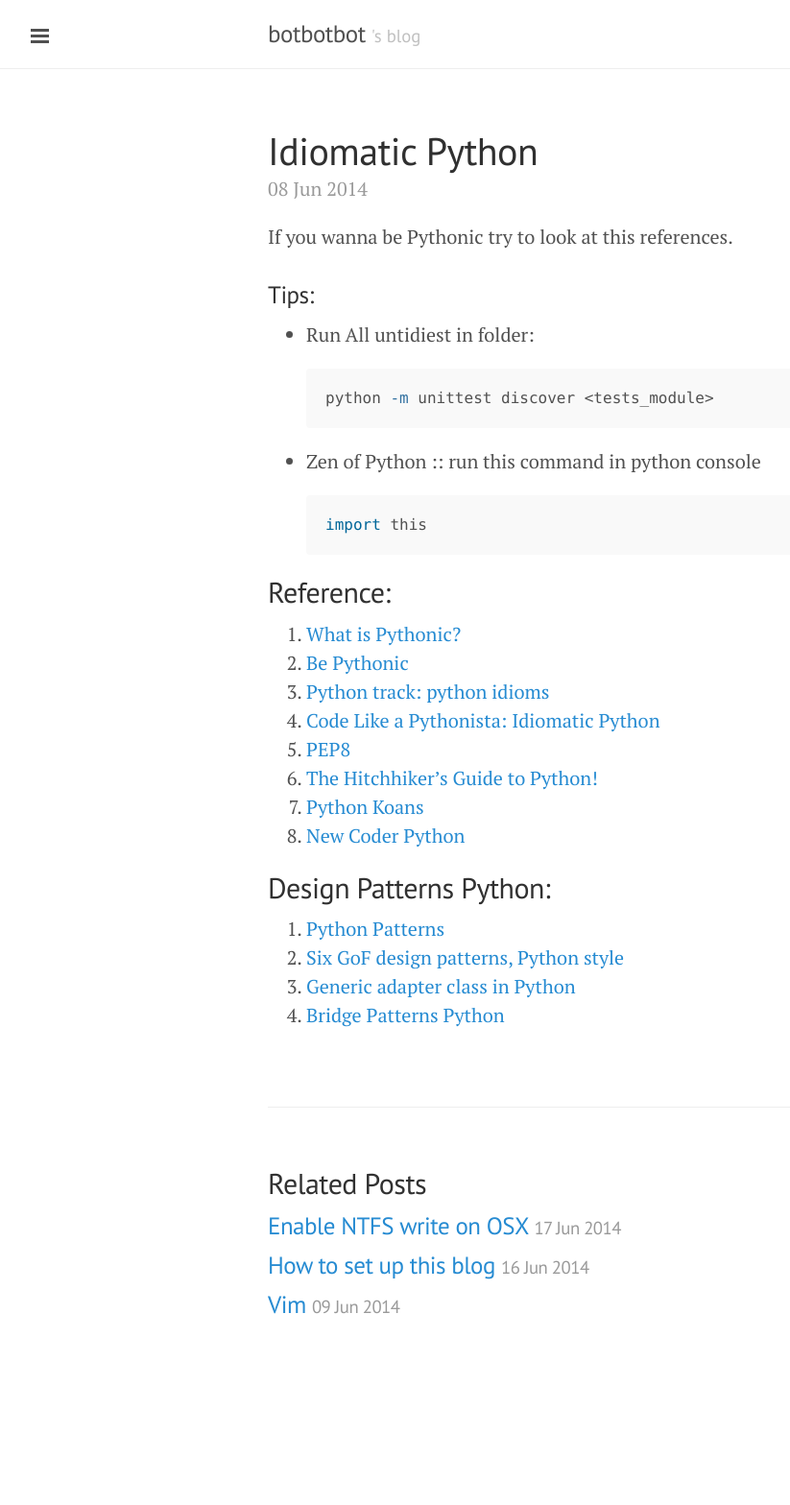
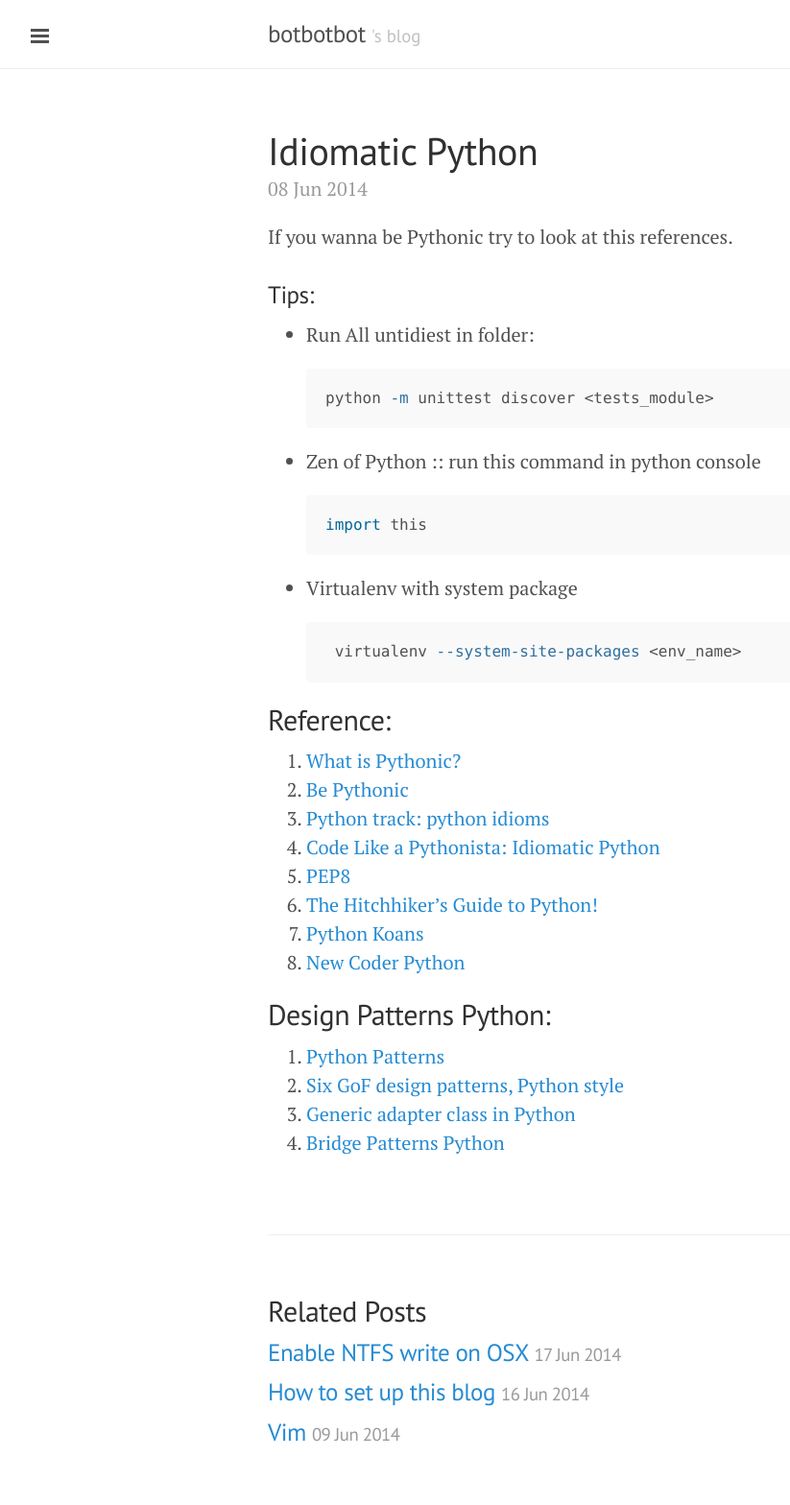
Before and after one commit to ibotdotout/ibotdotout.github.io, a Jekyll site: the page built from _posts/2014-06-08-python-idomatic.md, in a window 1280 px wide. Shown: the whole page at 96% size, without its empty margins (1-824 px from the left). Built offline with Jekyll 4.4.1, drawn with Linux system fonts in a browser that asks for light colours; Markdown is read by kramdown in place of the engine named in the settings; before the commit the page ends 1436 px from its top, so only the background shows below that.

Commit message:
update post/python

````diff
--- a/_posts/2014-06-08-python-idomatic.md
+++ b/_posts/2014-06-08-python-idomatic.md
@@ -18,6 +18,11 @@ If you wanna be Pythonic try to look at this references.
   ```python
   import this
   ```
+* Virtualenv with system package
+
+  ```sh
+   virtualenv --system-site-packages <env_name>
+  ```
 
 ## Reference:
 1. [What is Pythonic?](http://blog.startifact.com/posts/older/what-is-pythonic.html)
````
